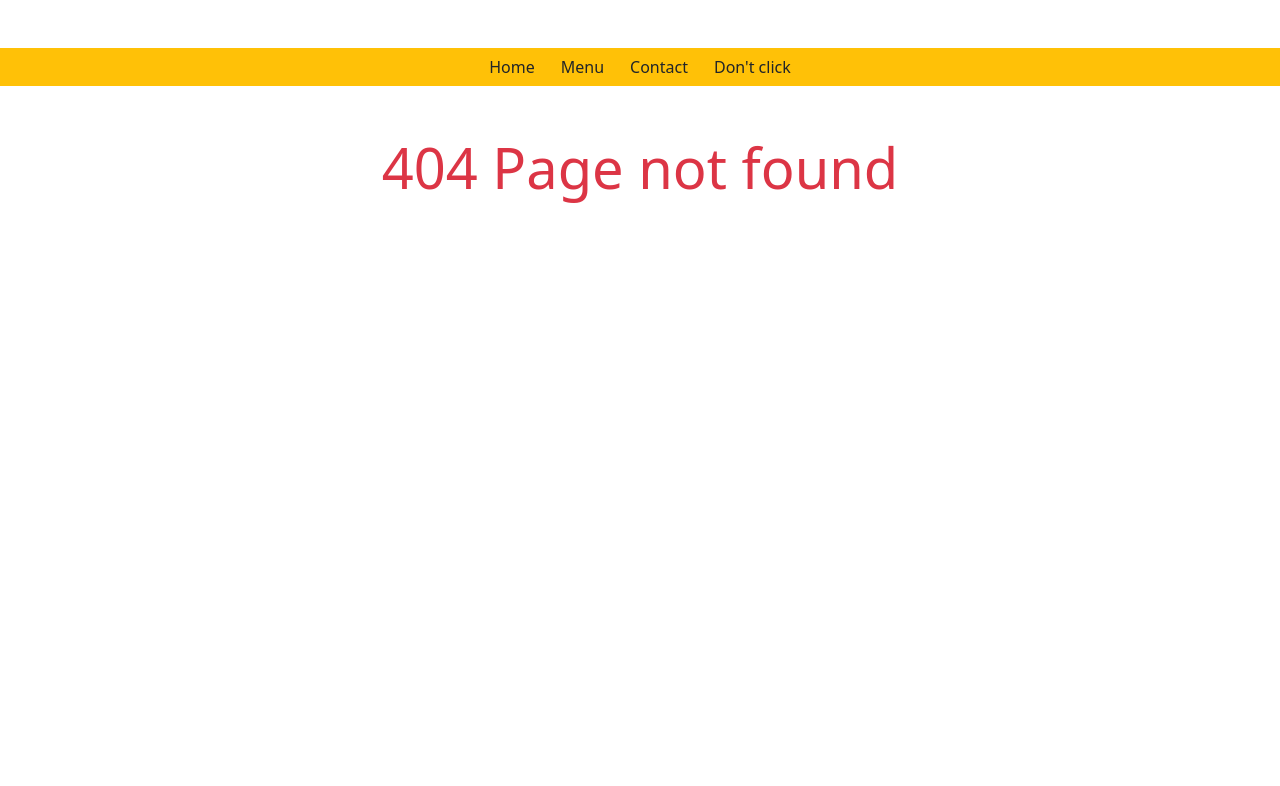
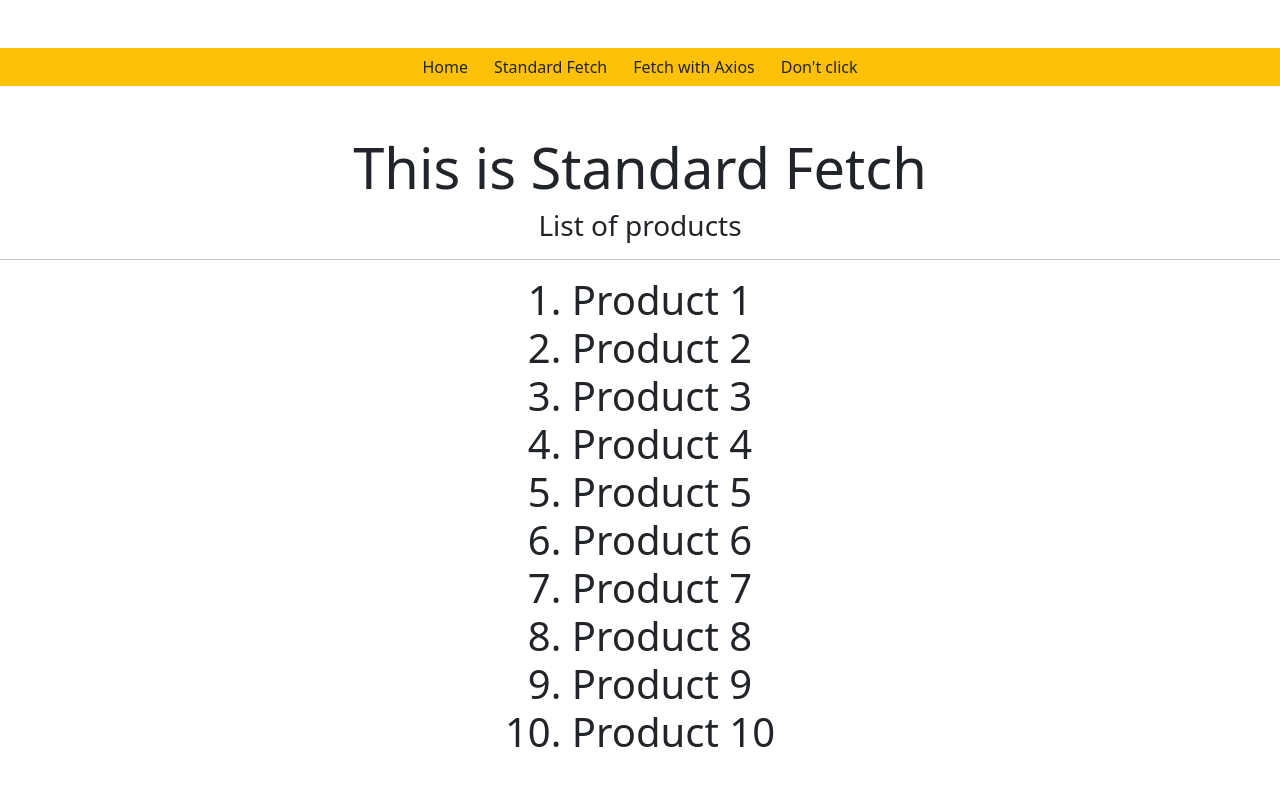
Before and after one commit to fstipo/RM10-react-router, a React (Create React App) app: page /standard-fetch in a window 1280 px wide. Before the commit this address had no page. Shown: the top 786 px of the page. Built offline with nearby package versions, Linux system fonts and the light colour scheme; data requests are answered from the project's data file.

Commit message:
standard fetch and axios fetch

```diff
--- a/package.json
+++ b/package.json
@@ -6,6 +6,7 @@
     "@testing-library/jest-dom": "^5.16.5",
     "@testing-library/react": "^13.4.0",
     "@testing-library/user-event": "^13.5.0",
+    "axios": "^1.2.1",
     "bootstrap": "^5.2.3",
     "json-server": "^0.17.1",
     "react": "^18.2.0",
--- a/src/App.js
+++ b/src/App.js
@@ -1,10 +1,10 @@
 import { BrowserRouter as Router, Routes, Route, Link } from "react-router-dom"
 import Home from "./Pages/Home";
-import Menu from "./Pages/Menu";
-import Contact from "./Pages/Contact";
+import StandardFetch from "./Pages/StandardFetch";
 import Error from "./Pages/Error";
 import './App.css';
 import Navbar from "./components/Navbar";
+import FetchWithAxios from "./Pages/FetchWithAxios";
 
 function App() {
   return (
@@ -13,8 +13,8 @@ function App() {
         <Navbar />
         <Routes>
           <Route path="/" element={<Home />} />
-          <Route path="/menu" element={<Menu />} />
-          <Route path="/contact" element={<Contact />} />
+          <Route path="/standard-fetch" element={<StandardFetch />} />
+          <Route path="/fetch-with-axios" element={<FetchWithAxios />} />
           {/* <Route path="*" element={<Error />} /> */}
           <Route path="*" element={<h1 className="my-2 display-4 text-danger">404 Page not found</h1>} />
         </Routes>
--- a/src/Pages/Contact.js
+++ /dev/null
@@ -1,9 +0,0 @@
-import React from 'react'
-
-const Contact = () => {
-    return (
-        <h1>This is Contact page ☎</h1>
-    )
-}
-
-export default Contact
--- /dev/null
+++ b/src/Pages/FetchWithAxios.js
@@ -0,0 +1,25 @@
+import React, { useEffect, useState } from 'react'
+import axios from 'axios'
+
+
+const FetchWithAxios = () => {
+    const [data, setData] = useState("")
+    useEffect(() => {
+        axios.get("http://localhost:4000/reviews")
+        .then((data) => setData(data.data))
+    }
+        , [])
+
+
+
+
+    return (
+        <>
+            <h1>Fetch with AXIOS</h1>
+            <h3>List of Reviews</h3>
+            {data && data.map(review => <div className='display-6' key={review.id}>{review.id}. {review.comment}.</div>)}
+        </>
+    )
+}
+
+export default FetchWithAxios
--- a/src/Pages/Menu.js
+++ /dev/null
@@ -1,9 +0,0 @@
-import React from 'react'
-
-const Menu = () => {
-    return (
-        <h1 className='display-4 color-danger'> This is Menu page 🍕</h1>
-    )
-}
-
-export default Menu
--- /dev/null
+++ b/src/Pages/StandardFetch.js
@@ -0,0 +1,23 @@
+import React, { useState, useEffect } from 'react'
+
+
+
+const StandardFetch = () => {
+    const [data, setData] = useState("");
+    useEffect(() => {
+        fetch("http://localhost:4000/products")
+            .then(response => response.json())
+            .then(data => setData(data));
+    }, [])
+
+    return (
+        <div>
+            <h1 className='display-4 color-danger'> This is Standard Fetch</h1>
+            <h3>List of products</h3>
+            <hr />
+            {data && data?.map(product => <div className='display-6' key={product.id}>{product.id}. {product.title}</div>)}
+        </div>
+    )
+}
+
+export default StandardFetch
--- a/src/components/Navbar.js
+++ b/src/components/Navbar.js
@@ -5,8 +5,8 @@ const Navbar = () => {
     return (
         <div className="my-5 bg-warning text-white">
             <Link className="btn" to="/">Home</Link>
-            <Link className="btn" to="/menu">Menu</Link>
-            <Link className="btn" to="/contact">Contact</Link>
+            <Link className="btn" to="/standard-fetch">Standard Fetch</Link>
+            <Link className="btn" to="/fetch-with-axios">Fetch with Axios</Link>
             <Link className="btn" to="/abcd">Don't click</Link>
         </div>
     )
```
Also changed, not shown: src/Navigation.js (deleted), 1 other file (tests, documents, lock files or other folders).
